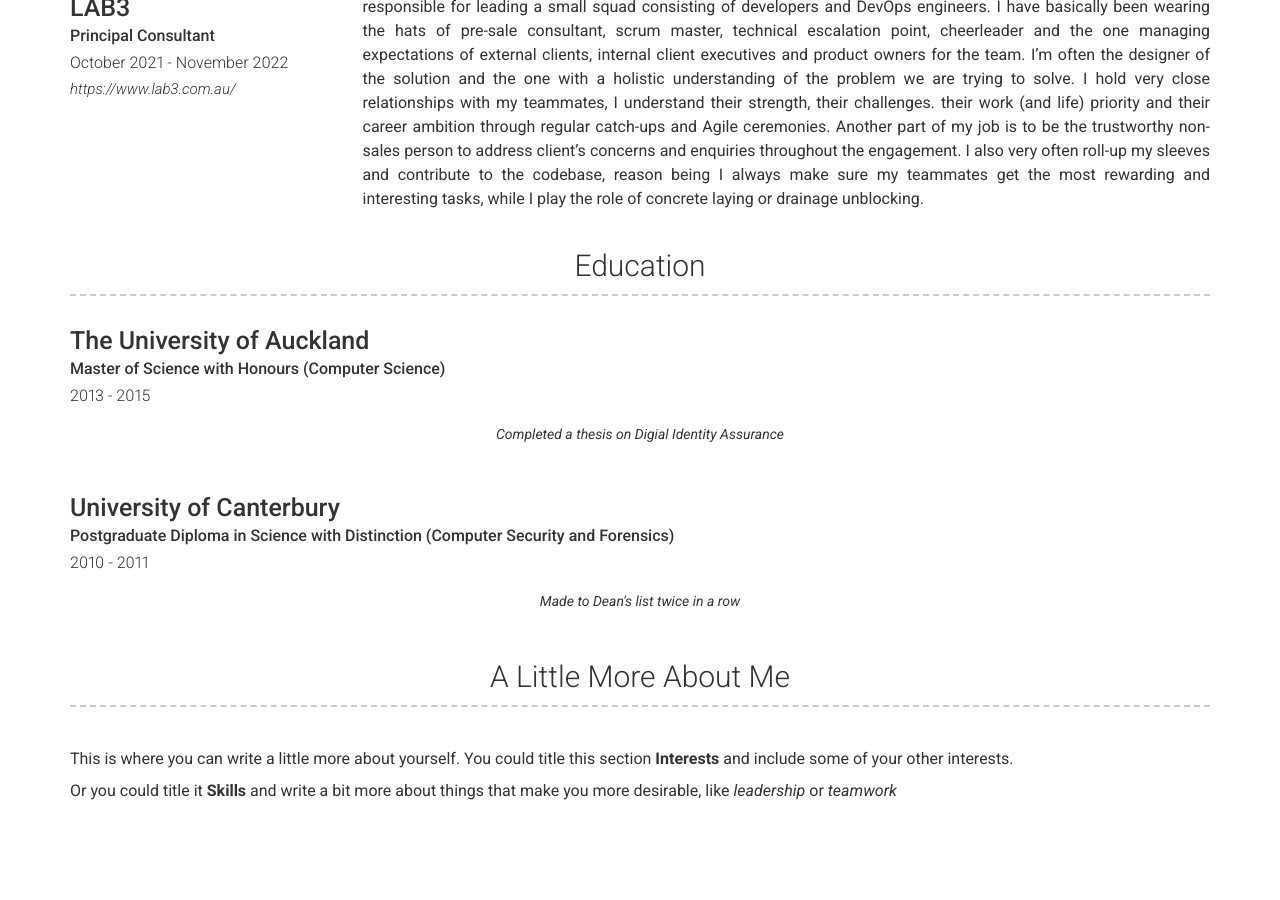
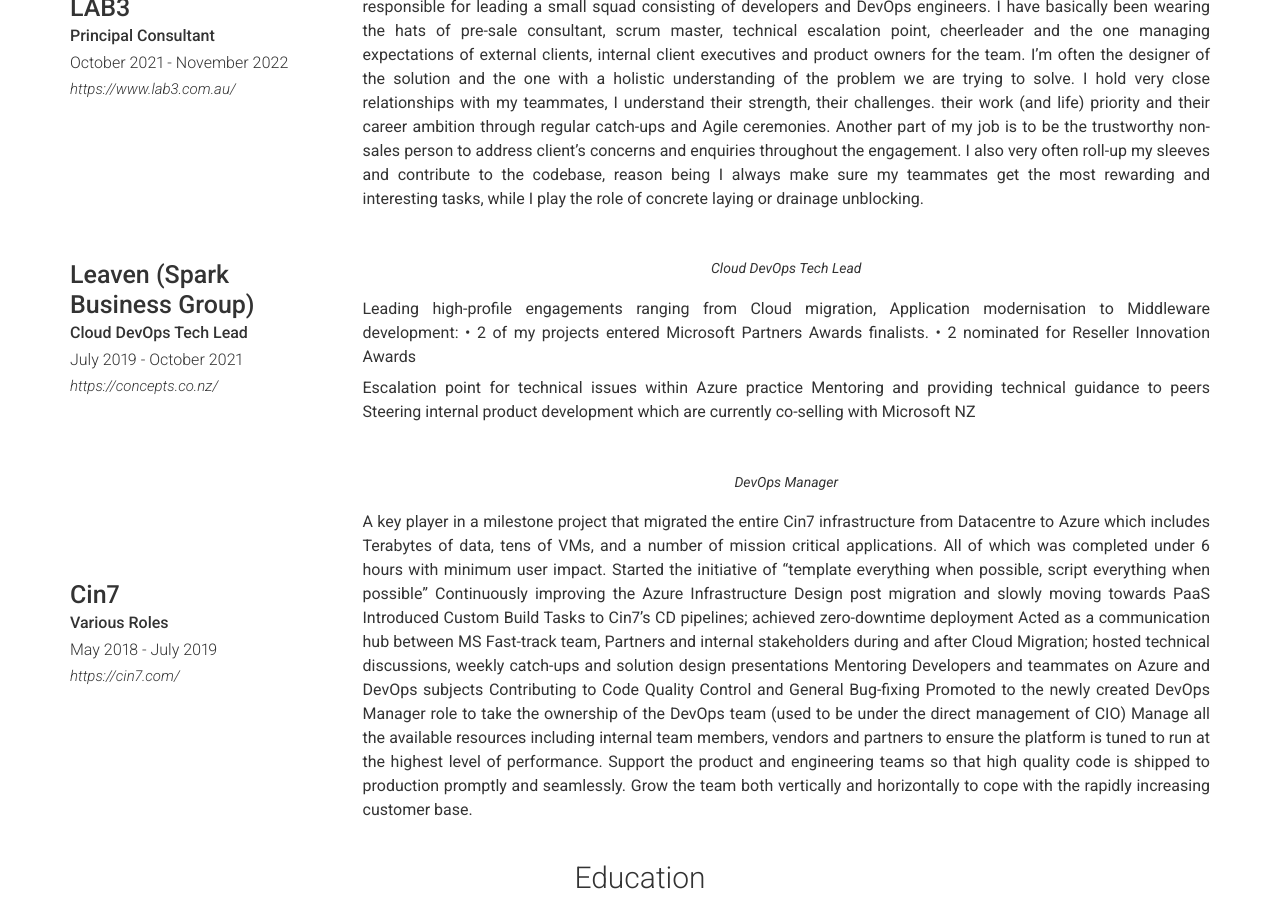
Before and after one commit to shin-akuma/shin-akuma.github.io, a Jekyll site: the page built from index.md, in a window 1280 px wide and 900 px high, scrolled down 1292 px. Built offline with Jekyll 4.4.1, drawn with Linux system fonts in a browser that asks for light colours; nearby versions of some CDN libraries.

Commit message:
Update _config.yml

```diff
--- a/_config.yml
+++ b/_config.yml
@@ -78,6 +78,40 @@
         description: |
           As a principal consultant at Lab3, my main responsibility is to own the end-to-end delivery of a solution. Solution can either be a client engagement, or one phase in a larger program of work, or a feature of an internal product. I'm responsible for leading a small squad consisting of developers and DevOps engineers. I have basically been wearing the hats of pre-sale consultant, scrum master, technical escalation point, cheerleader and the one managing expectations of external clients, internal client executives and product owners for the team.
           I'm often the designer of the solution and the one with a holistic understanding of the problem we are trying to solve. I hold very close relationships with my teammates, I understand their strength, their challenges. their work (and life) priority and their career ambition through regular catch-ups and Agile ceremonies. Another part of my job is to be the trustworthy non-sales person to address client's concerns and enquiries throughout the engagement. I also very often roll-up my sleeves and contribute to the codebase, reason being I always make sure my teammates get the most rewarding and interesting tasks, while I play the role of concrete laying or drainage unblocking.
+      - layout: left
+        title: Leaven (Spark Business Group)
+        sub_title: Cloud DevOps Tech Lead
+        caption: July 2019 - October 2021
+        link: https://concepts.co.nz/
+        quote: >
+          Cloud DevOps Tech Lead
+        description: |
+          Leading high-profile engagements ranging from Cloud migration, Application modernisation to Middleware development:
+          •	2 of my projects entered Microsoft Partners Awards finalists.
+          •	2 nominated for Reseller Innovation Awards
+
+          Escalation point for technical issues within Azure practice
+          Mentoring and providing technical guidance to peers
+          Steering internal product development which are currently co-selling with Microsoft NZ
+      - layout: left
+        title: Cin7
+        sub_title: Various Roles
+        caption: May 2018 - July 2019
+        link: https://cin7.com/
+        quote: >
+          DevOps Manager
+        description: |
+          A key player in a milestone project that migrated the entire Cin7 infrastructure from Datacentre to Azure which includes Terabytes of data, tens of VMs, and a number of mission critical applications. All of which was completed under 6 hours with minimum user impact.
+          Started the initiative of “template everything when possible, script everything when possible”
+          Continuously improving the Azure Infrastructure Design post migration and slowly moving towards PaaS
+          Introduced Custom Build Tasks to Cin7’s CD pipelines; achieved zero-downtime deployment
+          Acted as a communication hub between MS Fast-track team, Partners and internal stakeholders during and after Cloud Migration; hosted technical discussions, weekly catch-ups and solution design presentations
+          Mentoring Developers and teammates on Azure and DevOps subjects
+          Contributing to Code Quality Control and General Bug-fixing
+          Promoted to the newly created DevOps Manager role to take the ownership of the DevOps team (used to be under the direct management of CIO)
+          Manage all the available resources including internal team members, vendors and partners to ensure the platform is tuned to run at the highest level of performance.
+          Support the product and engineering teams so that high quality code is shipped to production promptly and seamlessly.
+          Grow the team both vertically and horizontally to cope with the rapidly increasing customer base.
   - title: Education
     layout: list
     content:
```
